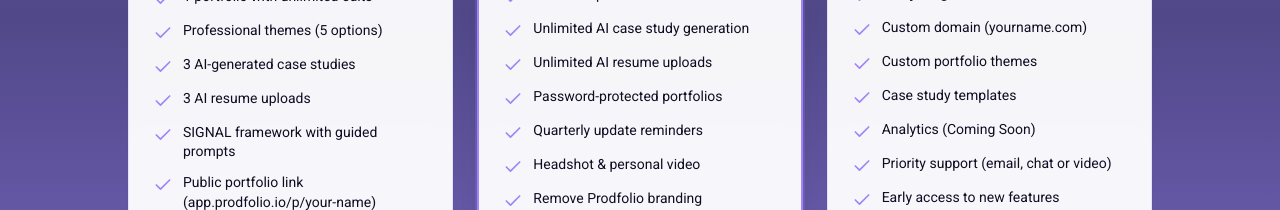
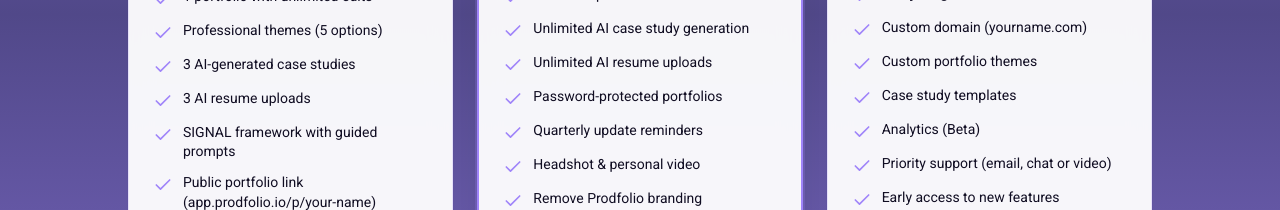
Before and after one commit to product-gals/prodfolio-site, a React (Vite) app: page /pricing in a window 1280 px wide. Shown: the part 800-1010 px from the top of the page. Built offline with nearby package versions, Linux system fonts and the light colour scheme.

Commit message:
Update Analytics label from Coming Soon to Beta

```diff
--- a/src/pages/Pricing.tsx
+++ b/src/pages/Pricing.tsx
@@ -76,7 +76,7 @@ const Pricing = () => {
         "Custom domain (yourname.com)",
         "Custom portfolio themes",
         "Case study templates",
-        "Analytics (Coming Soon)",
+        "Analytics (Beta)",
         "Priority support (email, chat or video)",
         "Early access to new features"
       ],
```
